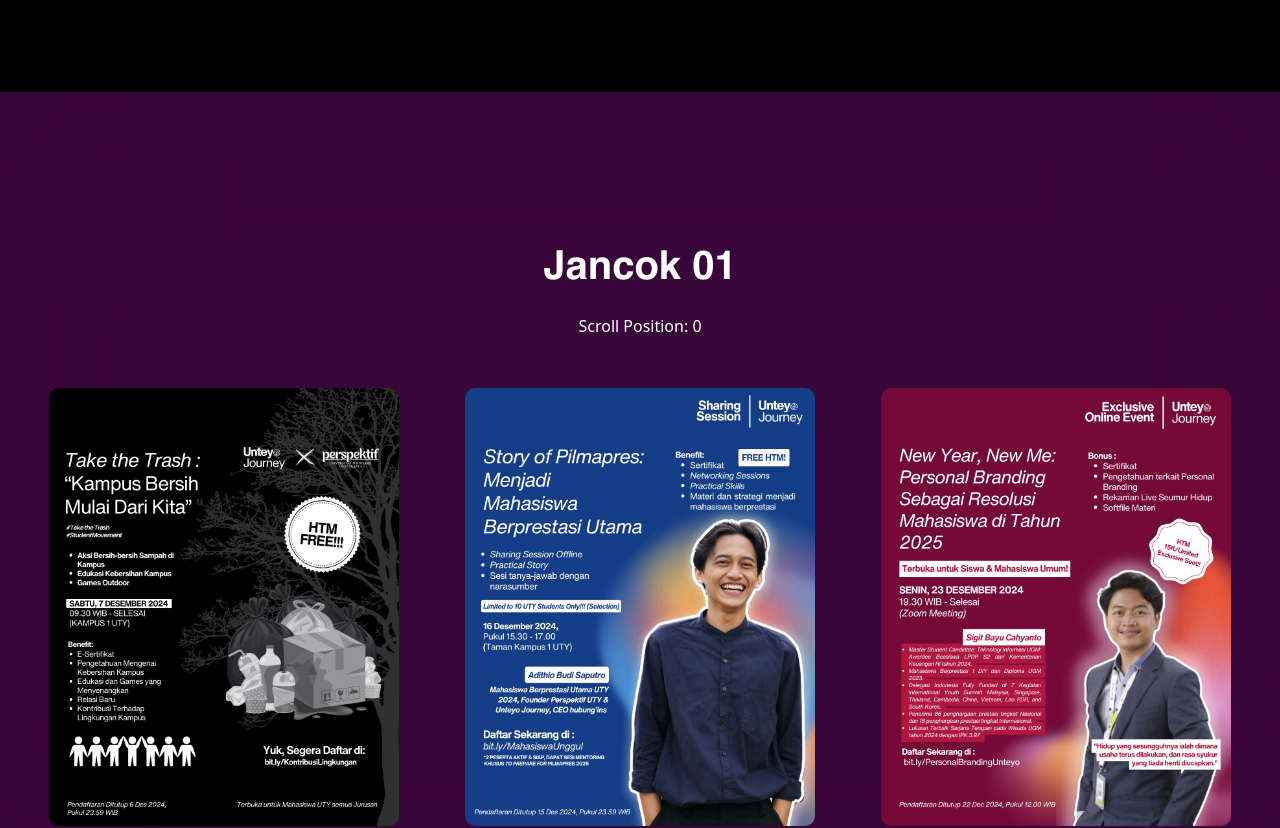
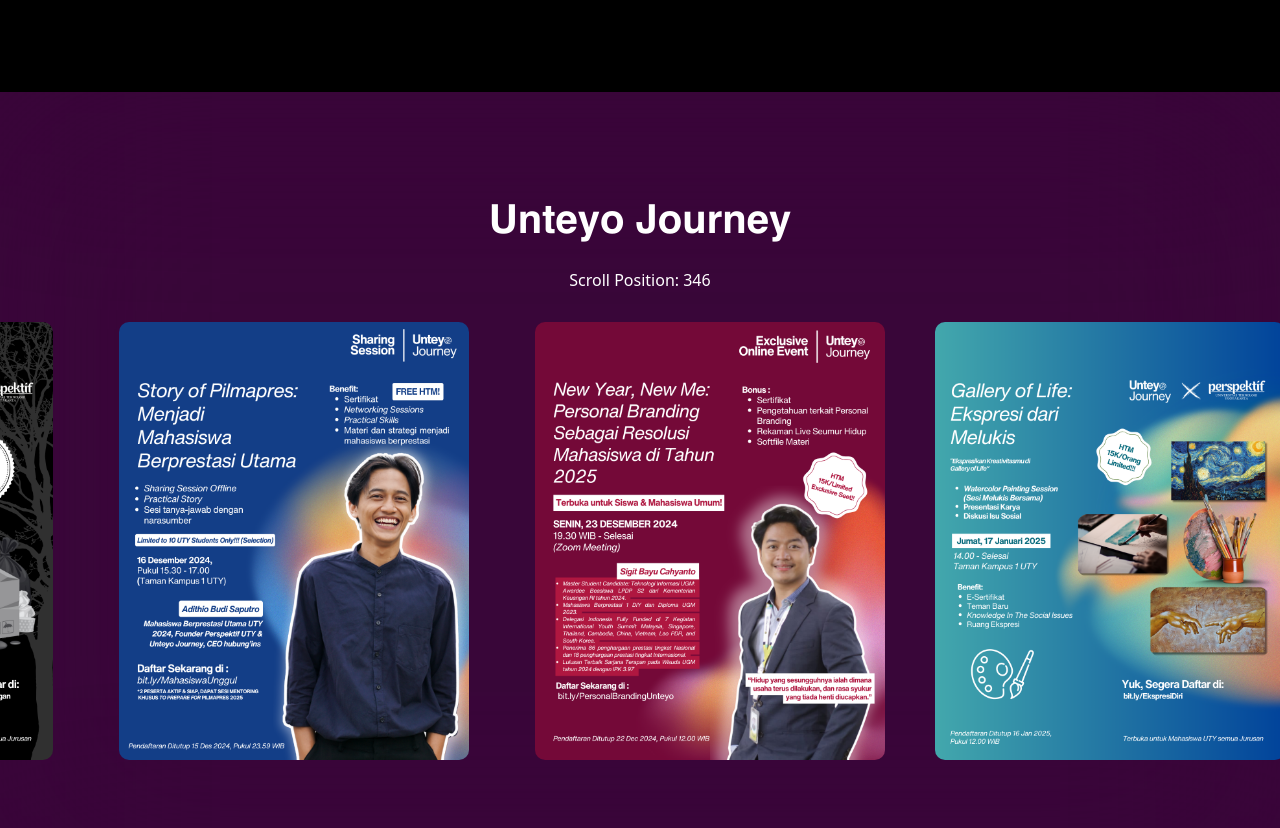
Before and after one commit to MRaafky/tryVercel, a React (Vite) app: page / in a window 1280 px wide. Shown: the part 3857-4685 px from the top of the page. Built offline with nearby package versions, Linux system fonts and the light colour scheme.

Commit message:
autoscroll belum jadi

```diff
--- a/src/Components/Halaman5/Halaman5.jsx
+++ b/src/Components/Halaman5/Halaman5.jsx
@@ -26,7 +26,7 @@ function Halaman5() {
     const container = containerRef.current;
     if (!container) return;
     const maxScrollLeft = container.scrollWidth - container.clientWidth;
-    const resetThreshold = isTouchDevice ? 1 : 10000; // Threshold yang lebih longgar untuk perangkat touch
+    const resetThreshold = isTouchDevice ? 500 : 1; // Threshold yang lebih longgar untuk perangkat touch
     if (container.scrollLeft >= maxScrollLeft - resetThreshold) {
       container.scrollLeft = 0;
       setCurrentScroll(0); // Perbarui state scroll
@@ -101,10 +101,10 @@ function Halaman5() {
   };
 
   return (
-    <div className="bg-[#a1a5] ">
-      <div className="containerHal5 flex flex-col items-center justify-center ">
-        <h2 className="HelveticaBold text-[white] text-[25px] mt-[100px] md:text-[40px] lg:text-[40px]">
-          Jancok 01
+    <div className="bg-[#a1a5]">
+      <div className="containerHal5 flex flex-col items-center">
+        <h2 className="HelveticaBold text-[white] text-[25px] mt-[100px] lg:text-[40px]">
+          Unteyo Journey
         </h2>
         {/* Tampilan nilai scrollLeft sehingga Anda dapat memonitornya */}
         <p className="text-white mt-4">
@@ -112,7 +112,7 @@ function Halaman5() {
         </p>
         <div
           ref={containerRef}
-          className="card-container-wrapper w-[90%] h-max flex flex-row overflow-x-scroll relative justify-center items-center mt-[30px] mb-[20px] md:mt-[70px] lg:mt-[50px]"
+          className="card-container-wrapper w-[90%] h-max flex flex-row overflow-x-scroll relative justify-center items-center mt-[30px]"
           style={{
             scrollBehavior: 'smooth',
             width: '100%',
@@ -129,7 +129,7 @@ function Halaman5() {
               {cardSet.map((card) => (
                 <div
                   key={card.id}
-                  className="card grid w-[200px]  h-fit flex-shrink-0 md:w-[1800px] md:min-w-[370px] lg:w-[3250px] lg:min-w-[350px]"
+                  className="card grid w-[200px] h-fit flex-shrink-0 lg:w-[350px] lg:min-w-[350px]"
                   data-id={card.id}
                   onMouseOver={() => setHoveredCardId(card.id)}
                   onMouseOut={() => setHoveredCardId(null)}
```
Also changed, not shown: 1 other file (tests, documents, lock files or other folders).
